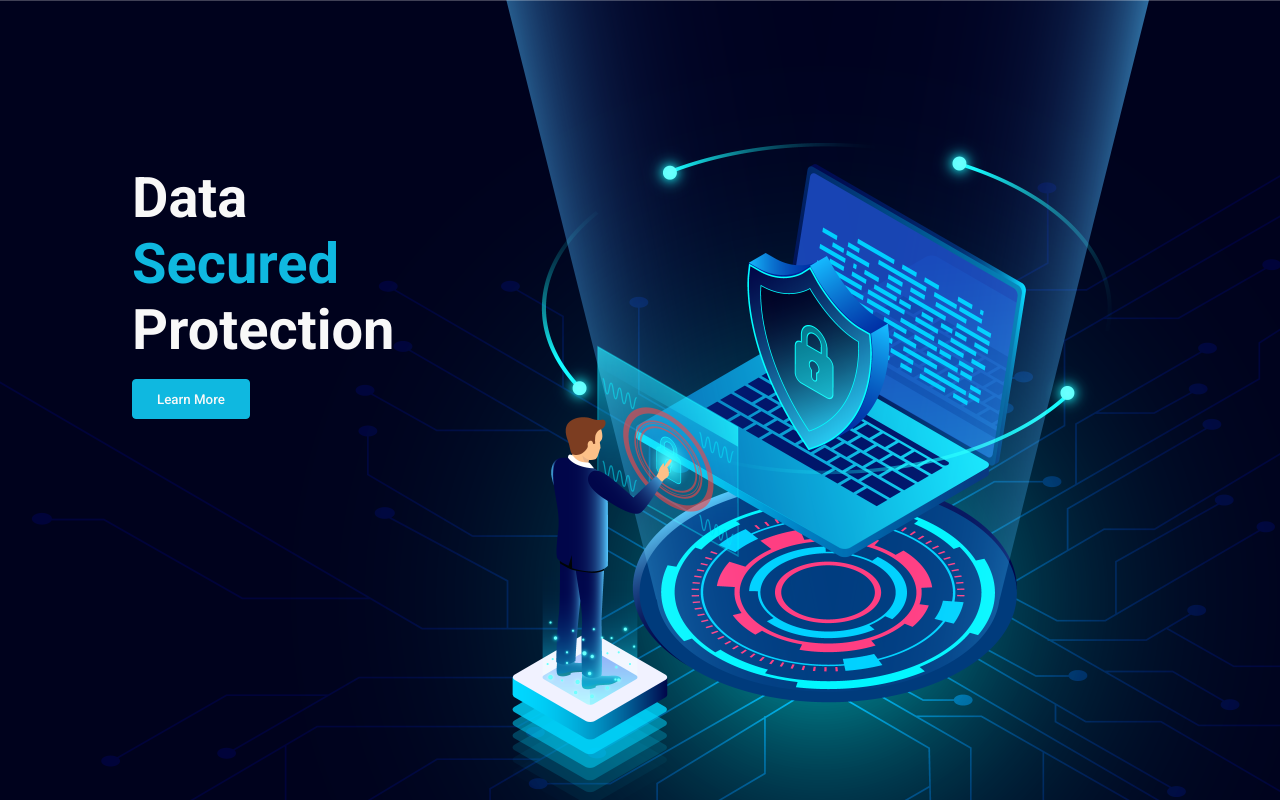
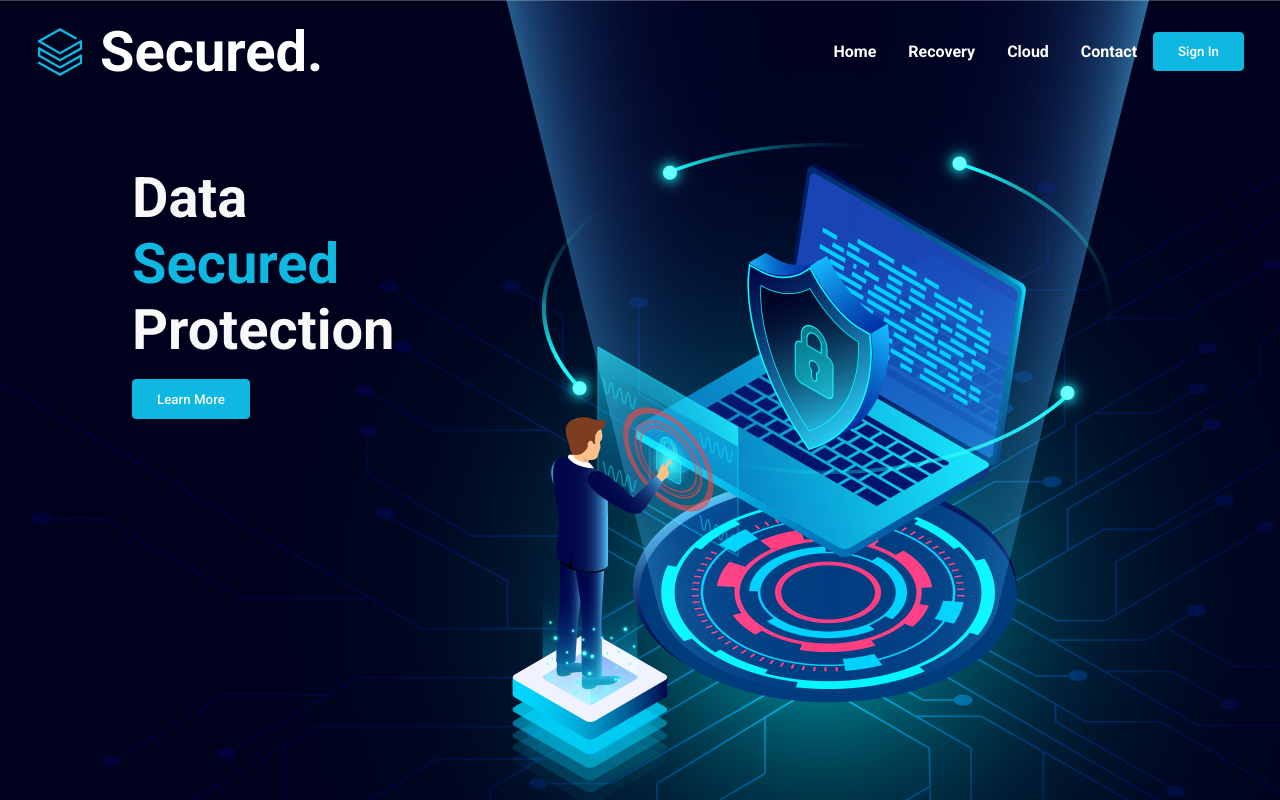
Before and after one commit to mittell/react-security-site, a React (Create React App) app: page / in a window 1280 px wide. Built offline with nearby package versions, Linux system fonts and the light colour scheme.

Commit message:
feat: added Navbar component and styling

```diff
--- a/src/App.jsx
+++ b/src/App.jsx
@@ -1,9 +1,11 @@
 import React from 'react';
 import Hero from './components/Hero/Hero';
+import Navbar from './components/Navbar/Navbar';
 
 const App = () => {
 	return (
 		<>
+			<Navbar />
 			<Hero />
 		</>
 	);
--- /dev/null
+++ b/src/components/Navbar/Navbar.jsx
@@ -0,0 +1,36 @@
+import React, { useState } from 'react';
+import { SiDatabricks } from 'react-icons/si';
+import { FaBars, FaTimes } from 'react-icons/fa';
+
+import './NavbarStyles.css';
+
+const Navbar = () => {
+	const [nav, setNav] = useState(false);
+
+	const handleNav = () => {
+		setNav(!nav);
+	};
+
+	return (
+		<div className='navbar'>
+			<div className='container'>
+				<div className='logo'>
+					<SiDatabricks className='icon' />
+					<h1>Secured.</h1>
+				</div>
+				<ul className={nav ? 'nav-menu active' : 'nav-menu'}>
+					<li>Home</li>
+					<li>Recovery</li>
+					<li>Cloud</li>
+					<li>Contact</li>
+					<button>Sign In</button>
+				</ul>
+				<div className='hamburger' onClick={handleNav}>
+					{!nav ? <FaBars className='icon' /> : <FaTimes className='icon' />}
+				</div>
+			</div>
+		</div>
+	);
+};
+
+export default Navbar;
--- /dev/null
+++ b/src/components/Navbar/NavbarStyles.css
@@ -0,0 +1,86 @@
+.navbar {
+	width: 100%;
+	height: 100px;
+	position: absolute;
+	z-index: 10;
+}
+
+.navbar .container {
+	display: flex;
+	justify-content: space-between;
+	align-items: center;
+}
+
+.navbar .logo {
+	display: flex;
+	align-items: center;
+	color: #fff;
+	margin: 1rem;
+}
+
+.navbar .logo .icon {
+	font-size: 3rem;
+	margin-right: 1rem;
+	color: var(--primary-color);
+}
+
+.hamburger {
+	display: none;
+	padding: 1rem;
+	z-index: 5;
+}
+
+.navbar .nav-menu {
+	height: 100%;
+	align-items: center;
+	display: flex;
+	padding: 1rem;
+}
+
+.navbar li {
+	padding: 1rem;
+	font-weight: 600;
+	color: #fff;
+	cursor: pointer;
+}
+
+.navbar .icon {
+	font-size: 1.4rem;
+	color: #fff;
+	cursor: pointer;
+}
+
+.navbar button {
+	cursor: pointer;
+}
+
+@media screen and (max-width: 940px) {
+	.navbar .hamburger {
+		display: block;
+	}
+
+	.navbar .nav-menu {
+		position: absolute;
+		flex-direction: column;
+		width: 100%;
+		height: 100vh;
+		top: 0;
+		left: -100%;
+		background: rgba(0, 0, 0, 0.8);
+		align-items: center;
+		justify-content: center;
+		transition: 0.5s ease-in;
+	}
+
+	.navbar .active {
+		left: 0;
+	}
+
+	.navbar li {
+		font-size: 2rem;
+	}
+
+	.navbar button {
+		font-size: 1.8rem;
+	}
+}
```
